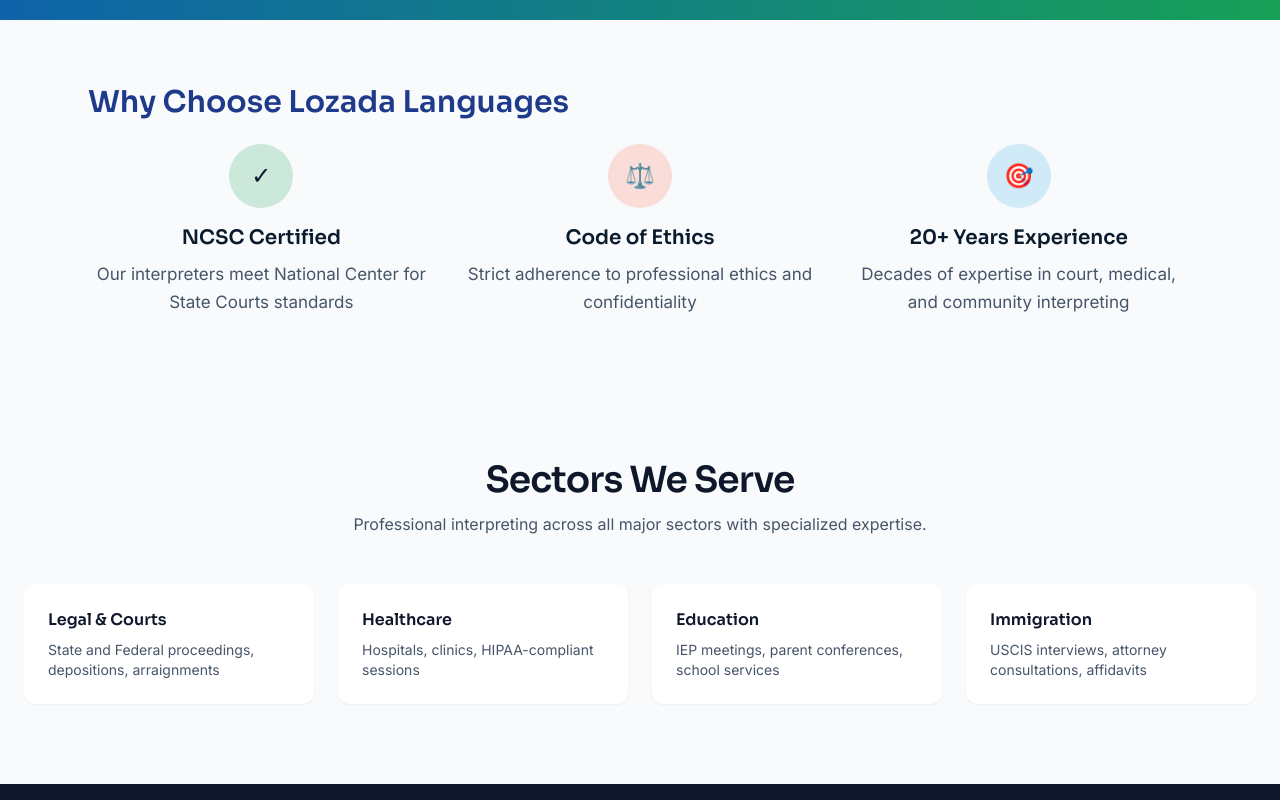
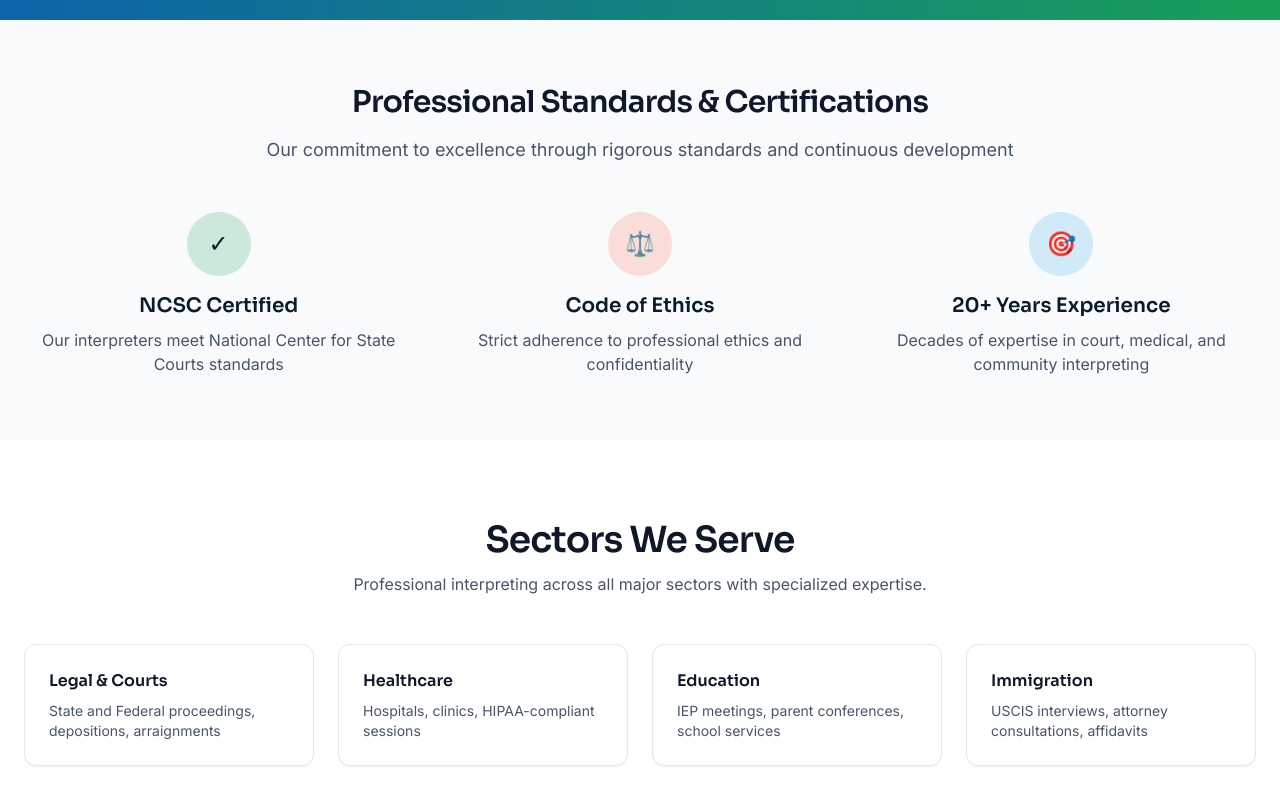
Before and after one commit to BTheCoderr/LozadaLanguages, a Next.js app: page / in a window 1280 px wide. Shown: the part 1720-2520 px from the top of the page. Built offline with nearby package versions, Linux system fonts and the light colour scheme; no server answers.

Commit message:
Enhance home page with Training promo section and improved Certifications row, plus better Sectors layout

```diff
--- a/app/page.tsx
+++ b/app/page.tsx
@@ -27,8 +27,18 @@ export default function HomePage() {
         </div>
       </section>
 
-      {/* Credibility Section */}
-      <Section title="Why Choose Lozada Languages">
+      {/* Certifications Row */}
+      <section className="bg-slate-50 py-16">
+        <div className="container mx-auto px-6">
+          <div className="mx-auto max-w-4xl text-center mb-12">
+            <h2 className="text-3xl font-semibold tracking-tight text-slate-900 mb-4">
+              Professional Standards & Certifications
+            </h2>
+            <p className="text-lg text-slate-600">
+              Our commitment to excellence through rigorous standards and continuous development
+            </p>
+          </div>
+
           <div className="grid md:grid-cols-3 gap-8">
             <div className="text-center">
               <div className="w-16 h-16 bg-brand-accent-green/20 rounded-full flex items-center justify-center mx-auto mb-4">
@@ -52,10 +62,11 @@ export default function HomePage() {
               <p className="text-slate-600">Decades of expertise in court, medical, and community interpreting</p>
             </div>
           </div>
-      </Section>
+        </div>
+      </section>
 
       {/* Sectors Section */}
-      <section id="sectors" className="bg-slate-50 py-20">
+      <section id="sectors" className="bg-white py-20">
         <div className="container mx-auto px-6">
           <div className="mx-auto max-w-2xl text-center mb-12">
             <h2 className="text-3xl font-semibold tracking-tight text-slate-900 md:text-4xl">
@@ -73,7 +84,7 @@ export default function HomePage() {
               { title: 'Education', desc: 'IEP meetings, parent conferences, school services' },
               { title: 'Immigration', desc: 'USCIS interviews, attorney consultations, affidavits' }
             ].map((sector) => (
-              <div key={sector.title} className="bg-white p-6 rounded-xl shadow-sm hover:shadow-md transition-shadow">
+              <div key={sector.title} className="bg-white p-6 rounded-xl shadow-sm hover:shadow-md transition-shadow border border-slate-200">
                 <h3 className="font-semibold text-slate-900 mb-2">{sector.title}</h3>
                 <p className="text-sm text-slate-600">{sector.desc}</p>
               </div>
```
Lines whose indentation alone changed are shown as unchanged.
